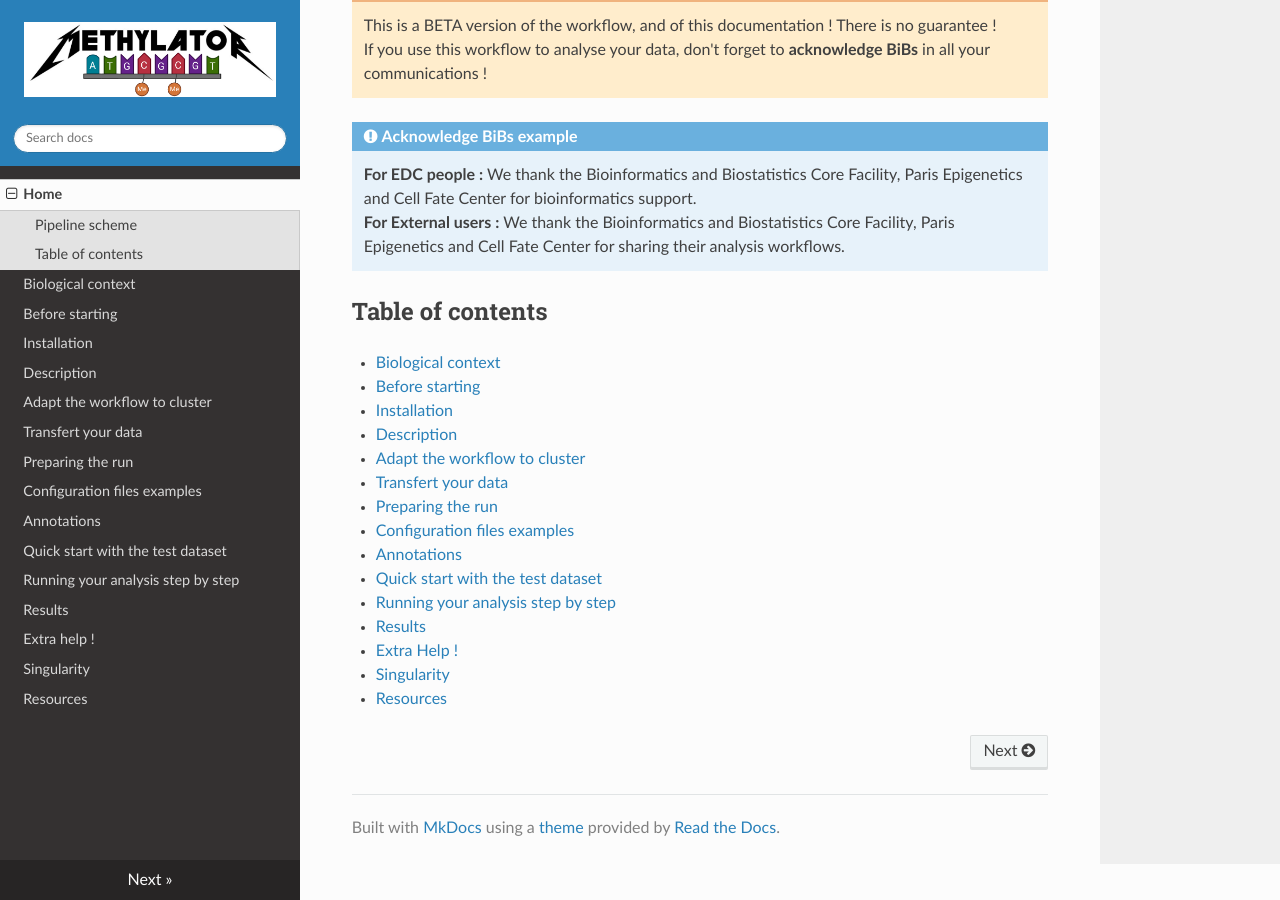
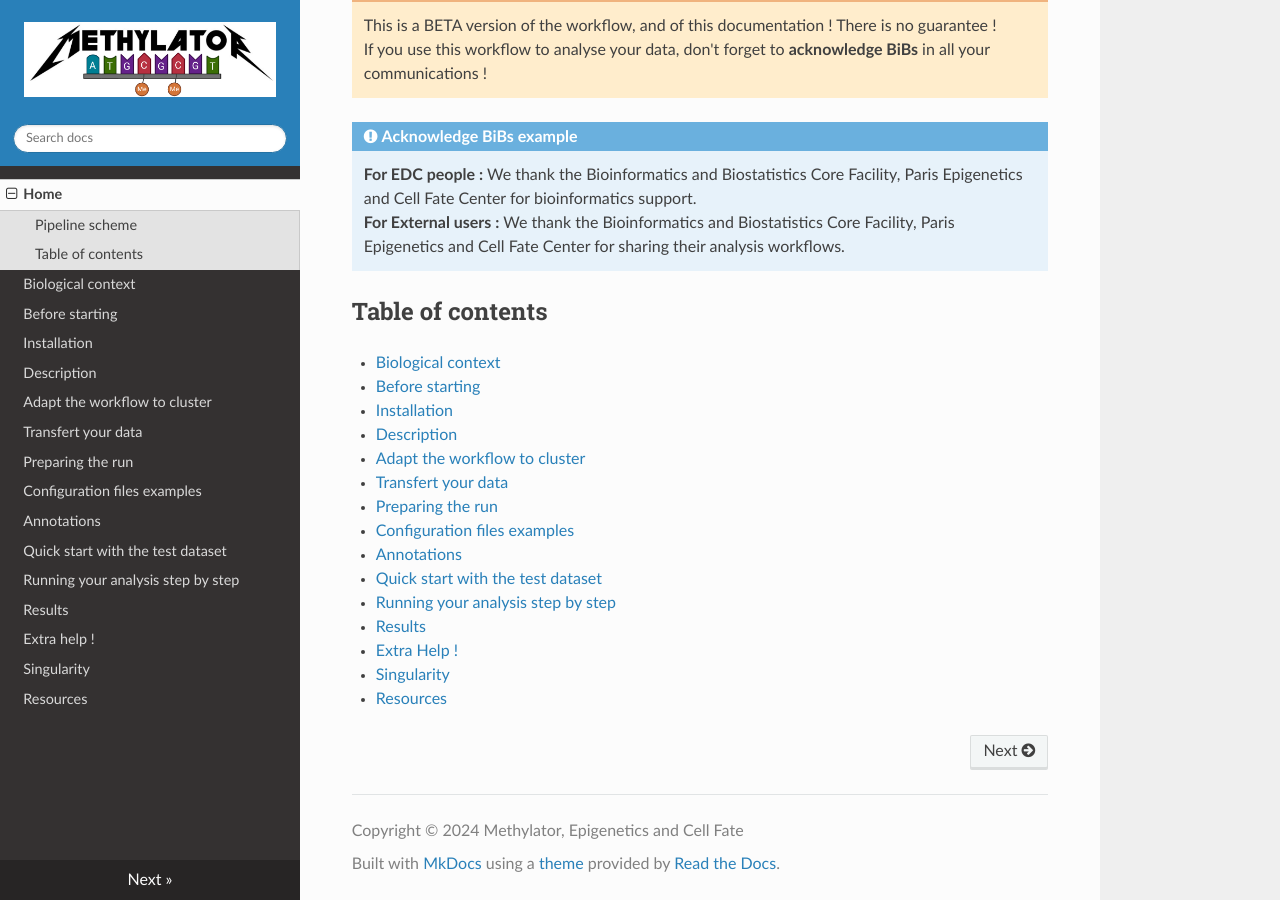
Before and after one commit to parisepigenetics/Methylator-Documentation, an MkDocs documentation site: the page built from docs/index.md, in a window 1280 px wide and 900 px high, scrolled down 1325 px. Built offline with MkDocs 1.6.1, drawn with Linux system fonts in a browser that asks for light colours; nearby versions of some CDN libraries.

Commit message:
Update mkdocs.yml

```diff
--- a/mkdocs.yml
+++ b/mkdocs.yml
@@ -33,6 +33,13 @@ markdown_extensions:
   - attr_list
   - md_in_html
 
+extra:
+  social:
+    - icon: fontawesome/brands/github
+      link: https://github.com/parisepigenetics/WGBSflow
+
+copyright: Copyright &copy; 2024 Methylator, Epigenetics and Cell Fate
+
 theme:
   logo: img/methylator_logo.png
   features:
```
